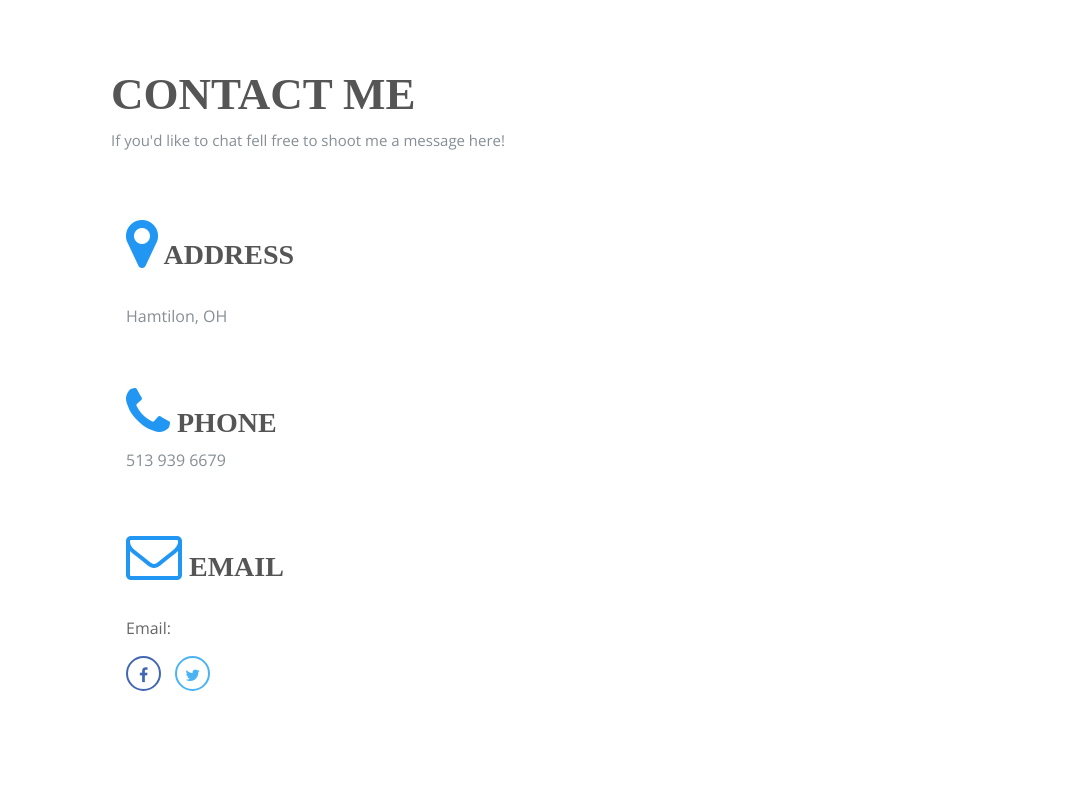
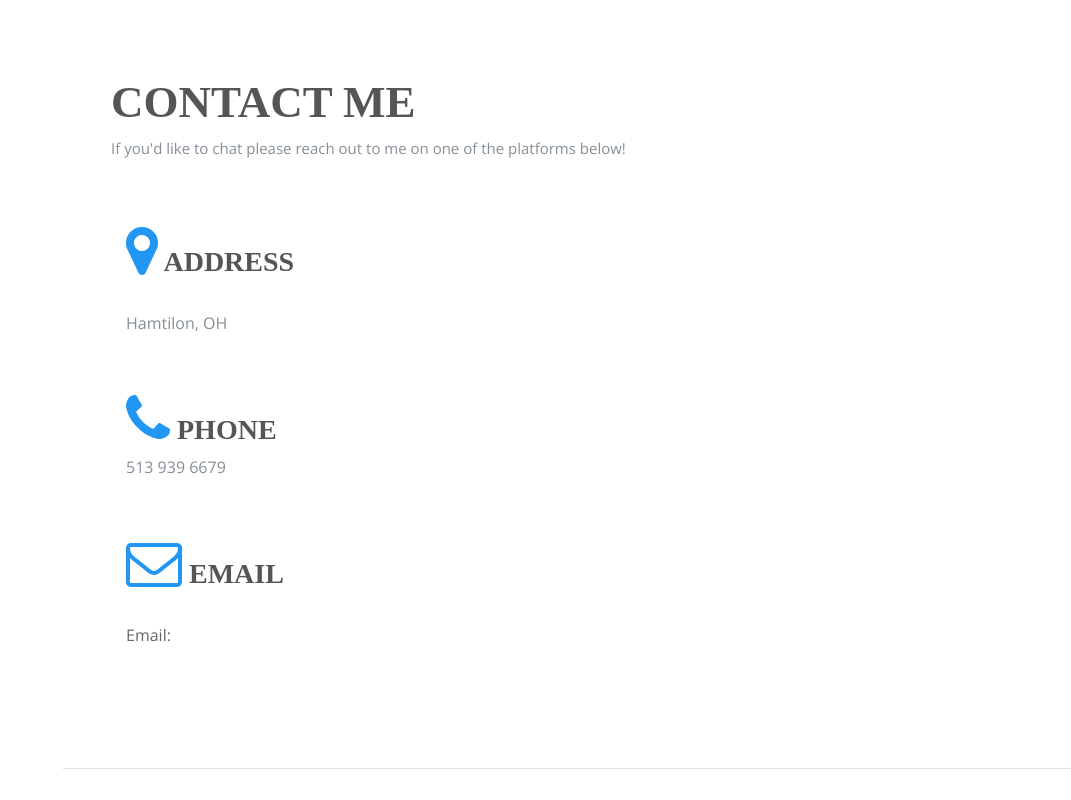
Before and after one commit to randysteele/RandySteeledev, a plain HTML site: page index.html in a window 1280 px wide. Shown: the part 3080-3880 px from the top of the page, without its empty margins (209-1280 px from the left). Drawn offline with nearby package versions, Linux system fonts and the light colour scheme; a web font is replaced by a local one.

Commit message:
Update index.html

```diff
--- a/index.html
+++ b/index.html
@@ -365,7 +365,7 @@ License URL: https://creativecommons.org/licenses/by/4.0/
               <div class="contact-cont">
                 <h3>CONTACT Me</h3>
                 <div class="heading-border-light"></div>
-                <p>If you'd like to chat fell free to shoot me a message here!</p>
+                <p>If you'd like to chat please reach out to me on one of the platforms below!</p>
               </div>
               <div class="row con-form">
 <!--                 <div class="col-md-12">
@@ -399,8 +399,8 @@ License URL: https://creativecommons.org/licenses/by/4.0/
                   Email: <a href="steelerx155@gmail.com" class=""></a>
                 </address>
                 <ul class="list-inline social-icon-f top-data">
-                  <li><a href="https://www.facebook.com/randy.steele3" target="_empty"><i class="fa top-social fa-facebook" style="color: #4267b2; border-color:#4267b2;"></i></a></li>
-                  <li><a href="https://twitter.com/RandySt02617967" target="_empty"><i class="fa top-social fa-twitter" style="color: #4AB3F4; border-color:#4AB3F4;"></i></a></li>
+<!--                   <li><a href="https://www.facebook.com/randy.steele3" target="_empty"><i class="fa top-social fa-facebook" style="color: #4267b2; border-color:#4267b2;"></i></a></li>
+                  <li><a href="https://twitter.com/RandySt02617967" target="_empty"><i class="fa top-social fa-twitter" style="color: #4AB3F4; border-color:#4AB3F4;"></i></a></li> -->
 <!--                   <li><a href="#" target="_empty"><i class="fa top-social fa-google-plus" style="color: #e24343; border-color:#e24343;"></i></a></li>  -->
                 </ul>
                 </div>
```
